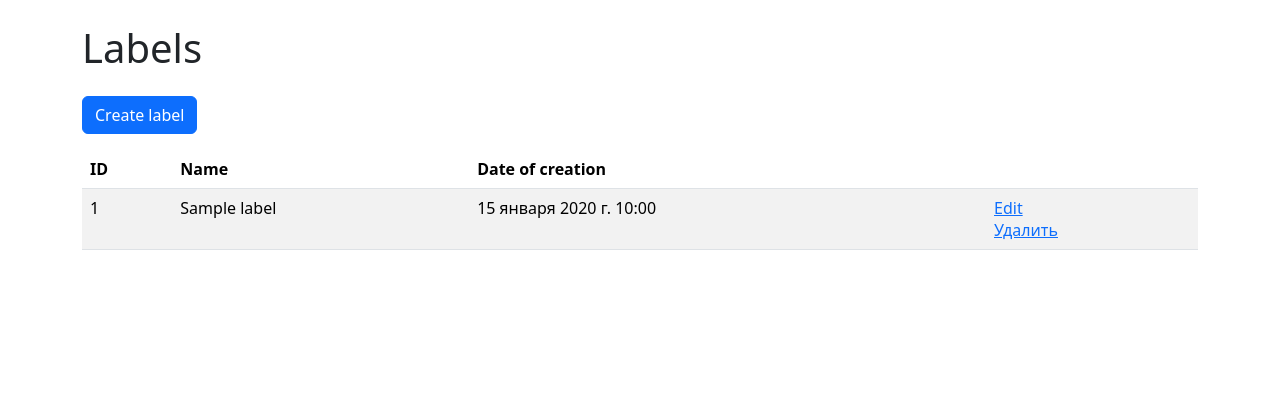
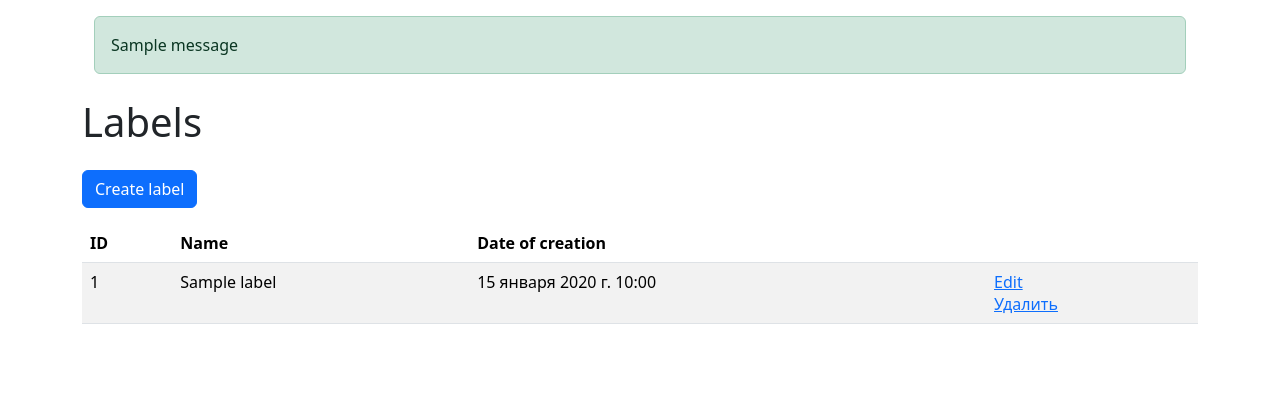
Before and after one commit to vikatresk/python-project-52, a Django app: page /labels/ in a window 1280 px wide. Shown: the part 72-492 px from the top of the page. Run offline with Django 4.2, Linux system fonts and the light colour scheme; a user stored in the database is signed in; tables that the repository leaves empty hold one stand-in row (values such as "Sample post"); one stand-in notice (Sample message) is shown; some libraries are stand-ins or nearby versions.

Commit message:
successful user delete msg

```diff
--- a/task_manager/settings.py
+++ b/task_manager/settings.py
@@ -153,11 +153,6 @@
 # https://docs.djangoproject.com/en/4.2/howto/static-files/
 
 STATIC_URL = 'static/'
-if not DEBUG:
-    STATIC_ROOT = os.path.join(BASE_DIR, 'staticfiles')
-    STATICFILES_STORAGE = (
-        'whitenoise.storage.CompressedManifestStaticFilesStorage'
-    )
 
 STATIC_ROOT = BASE_DIR / 'staticfiles'
 
--- a/task_manager/templates/base.html
+++ b/task_manager/templates/base.html
@@ -59,7 +59,19 @@
     </nav>
     <div class="container wrapper flex-grow-1">
 
-      {% bootstrap_messages %}
+      {% if messages %}
+        <div class="container mt-3">
+        {% for message in messages %}
+            {% if message.tags == 'error' %}
+              <div class="alert alert-danger">
+            {% else %}
+              <div class="alert alert-{{ message.tags }}">
+            {% endif %}
+              {{ message }}
+            </div>
+        {% endfor %}
+        </div>
+      {% endif %}
 
         {% block content %}
         {% endblock %}
--- a/task_manager/users/views.py
+++ b/task_manager/users/views.py
@@ -74,14 +74,14 @@
     template_name = 'users/delete_user.html'
     pk_url_kwarg = 'pk'
     success_url = reverse_lazy(USERS)
-    success_message = _('User successfully deleted')
+    success_message = _('User was deleted')
 
     my_perm_denied_url_string = USERS
     permission_denied_message = _("You have no permission to change other user")
 
     deletion_denied_message = _('Cannot delete user because it is in use')
 
-    # Impossible to delete user if user have linked task
+    # Impossible to delete user if user has linked task
     def form_valid(self, form):
         success_url = self.get_success_url()
         try:
```
